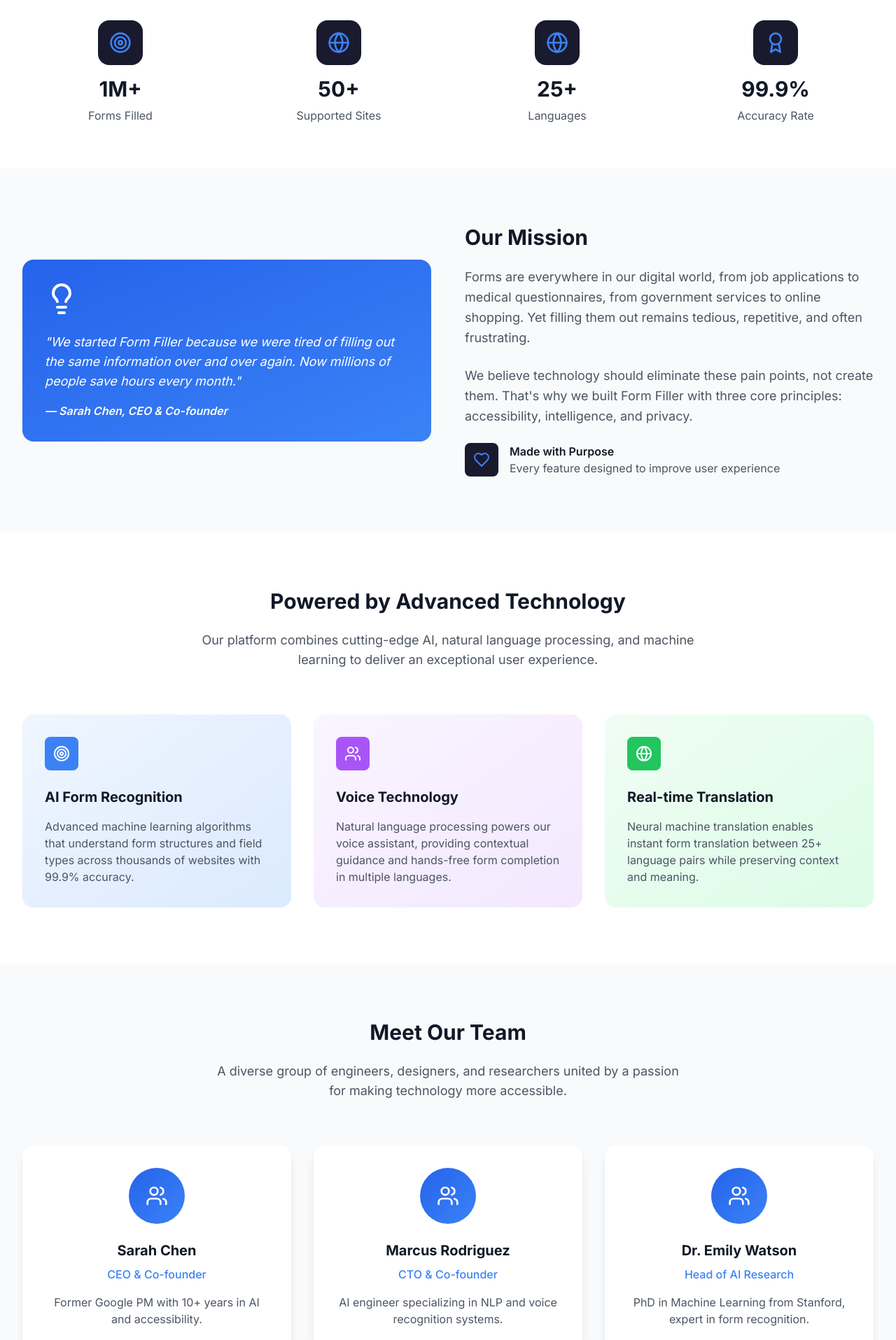
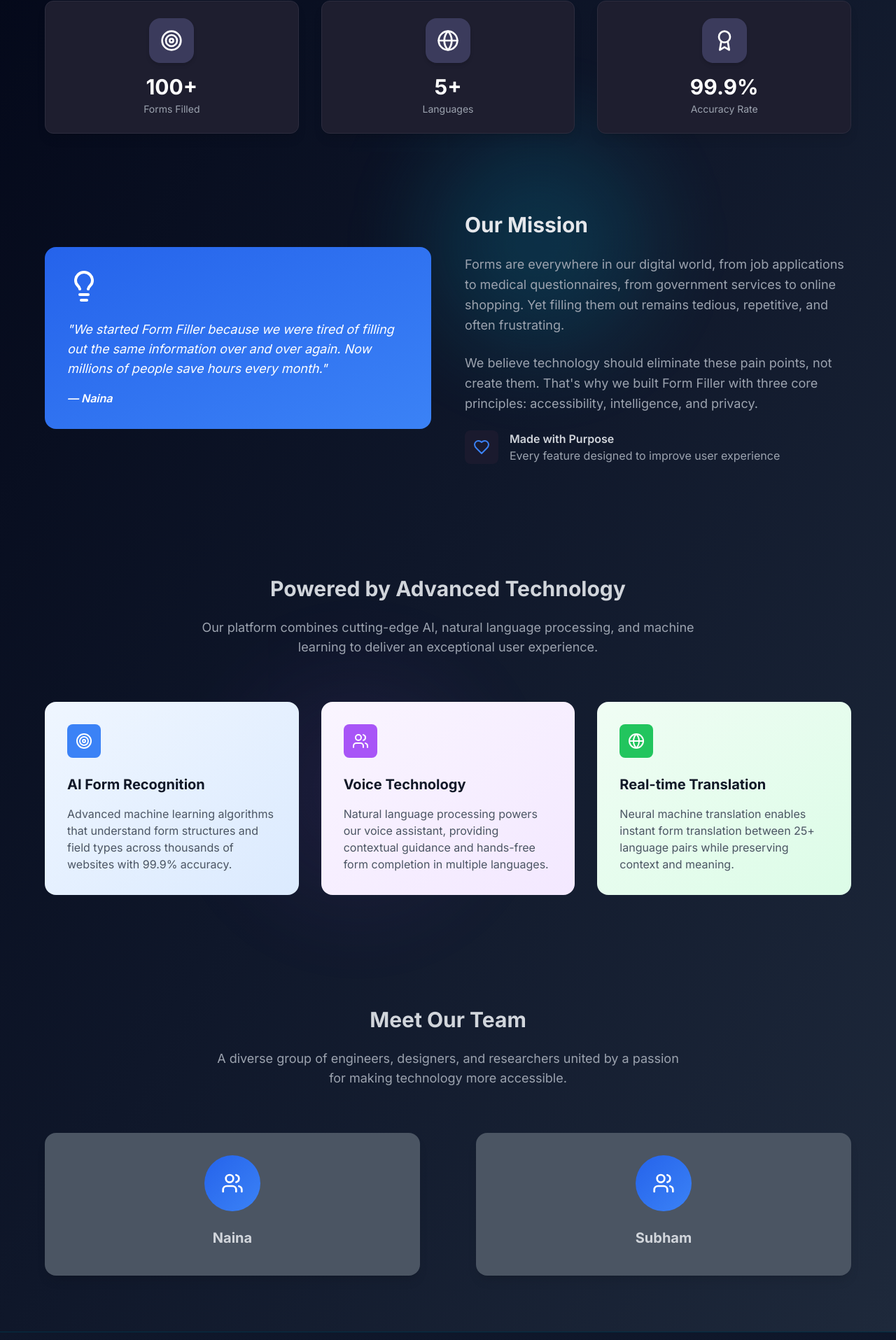
Before and after one commit to Subham8705/form-filler, a React (Vite) app: page /about in a window 1280 px wide. Shown: the part 429-2344 px from the top of the page at 70% size. Built offline with nearby package versions, Linux system fonts and the light colour scheme.

Commit message:
did some changes

```diff
--- a/src/components/Home/Hero.tsx
+++ b/src/components/Home/Hero.tsx
@@ -28,7 +28,7 @@ const Hero = () => {
       <div className="absolute top-1/4 left-1/4 w-96 h-96 bg-gradient-radial from-neon-blue/20 to-transparent rounded-full blur-3xl animate-pulse-neon"></div>
       <div className="absolute bottom-1/4 right-1/4 w-96 h-96 bg-gradient-radial from-neon-purple/20 to-transparent rounded-full blur-3xl animate-pulse-neon" style={{ animationDelay: '1s' }}></div>
 
-      <div className="relative max-w-7xl mx-auto px-4 sm:px-6 lg:px-8 text-center z-10">
+      <div className="relative max-w-7xl mx-auto py-10 px-4 sm:px-6 lg:px-8 text-center z-10">
         <div className="animate-slide-up">
           {/* Badge */}
           <div className="inline-flex items-center px-6 py-3 rounded-full bg-gradient-to-r from-neon-blue/20 to-neon-purple/20 backdrop-blur-sm border border-neon-blue/30 text-neon-blue text-sm font-medium mb-8 animate-glow">
@@ -38,11 +38,11 @@ const Hero = () => {
           </div>
 
           {/* Headline */}
-          <h1 className="text-5xl sm:text-7xl lg:text-8xl font-bold text-white mb-8 leading-tight">
+          <h1 className="text-5xl sm:text-7xl py-4 lg:text-8xl font-bold text-white mb-8 leading-tight">
             <span className="block bg-gradient-to-r from-neon-blue via-neon-purple to-neon-pink bg-clip-text text-transparent animate-glow">
               Effortless Forms.
             </span>
-            <span className="block text-white mt-2">
+            <span className="block text-white mt-2 py-4">
               AI-Powered.
             </span>
           </h1>
@@ -95,7 +95,7 @@ const Hero = () => {
           <div className="mt-16 p-6 rounded-2xl bg-gradient-to-r from-dark-800/50 to-dark-700/50 backdrop-blur-sm border border-neon-blue/20">
             <p className="text-gray-400 text-sm mb-2">Built by the amazing team:</p>
             <div className="flex flex-wrap justify-center gap-4">
-              {['Subham', 'Naina', 'Gowthami', 'Venkat'].map((name, index) => (
+              {['Subham', 'Naina'].map((name, index) => (
                 <span
                   key={name}
                   className="px-4 py-2 bg-gradient-to-r from-neon-blue/20 to-neon-purple/20 rounded-full text-neon-blue font-medium text-sm border border-neon-blue/30 hover:border-neon-purple/50 transition-all duration-300 cursor-default"
--- a/src/components/Layout/Footer.tsx
+++ b/src/components/Layout/Footer.tsx
@@ -110,7 +110,7 @@ const Footer = () => {
             <div className="flex items-center space-x-2 text-sm text-gray-500">
               <span>Built by:</span>
               <div className="flex space-x-2">
-                {['Subham', 'Naina', 'Gowthami', 'Venkat'].map((name, index) => (
+                {['Subham', 'Naina'].map((name, index) => (
                   <span
                     key={name}
                     className="px-2 py-1 bg-gradient-to-r from-neon-blue/10 to-neon-purple/10 rounded text-neon-blue text-xs border border-neon-blue/20"
--- a/src/pages/About.tsx
+++ b/src/pages/About.tsx
@@ -3,40 +3,41 @@ import { Users, Target, Lightbulb, Globe, Heart, Award } from 'lucide-react';
 
 const AboutPage = () => {
   const stats = [
-    { number: '1M+', label: 'Forms Filled', icon: Target },
-    { number: '50+', label: 'Supported Sites', icon: Globe },
-    { number: '25+', label: 'Languages', icon: Globe },
+    { number: '100+', label: 'Forms Filled', icon: Target },
+    // { number: '50+', label: 'Supported Sites', icon: Globe },
+    { number: '5+', label: 'Languages', icon: Globe },
     { number: '99.9%', label: 'Accuracy Rate', icon: Award },
   ];
 
   const team = [
     {
-      name: 'Sarah Chen',
-      role: 'CEO & Co-founder',
-      description: 'Former Google PM with 10+ years in AI and accessibility.',
+      name: 'Naina',
+      // role: 'CEO & Co-founder',
+      // description: 'Former Google PM with 10+ years in AI and accessibility.',
     },
     {
-      name: 'Marcus Rodriguez',
-      role: 'CTO & Co-founder',
-      description: 'AI engineer specializing in NLP and voice recognition systems.',
-    },
-    {
-      name: 'Dr. Emily Watson',
-      role: 'Head of AI Research',
-      description: 'PhD in Machine Learning from Stanford, expert in form recognition.',
+      name: 'Subham',
+      // role: 'CTO & Co-founder',
+      // description: 'AI engineer specializing in NLP and voice recognition systems.',
     },
   ];
 
   return (
-    <div className="pt-16 min-h-screen">
+    <div className="pt-16 min-h-screen bg-gradient-to-br from-dark-950 via-dark-900 to-dark-800 relative overflow-hidden">
+      {/* Background effects */}
+      <div className="absolute inset-0 bg-cyber-grid opacity-10"></div>
+      <div className="absolute top-1/4 right-1/4 w-96 h-96 bg-gradient-radial from-neon-blue/20 to-transparent rounded-full blur-3xl animate-pulse-neon"></div>
+      <div className="absolute bottom-1/4 left-1/4 w-96 h-96 bg-gradient-radial from-neon-purple/20 to-transparent rounded-full blur-3xl animate-pulse-neon" style={{ animationDelay: '1s' }}></div>
+
+      <div className="max-w-7xl mx-auto px-4 sm:px-6 lg:px-8 py-19 relative z-10">
       {/* Hero Section */}
-      <section className="bg-gradient-to-br from-primary-50 via-white to-blue-50 py-20">
+      <section className='text-center mb-16 animate-slide-up text-white py-10'>
         <div className="max-w-7xl mx-auto px-4 sm:px-6 lg:px-8">
           <div className="text-center animate-slide-up">
-            <h1 className="text-4xl sm:text-5xl font-bold text-gray-900 mb-6">
-              About Form Filler
-            </h1>
-            <p className="text-xl text-gray-600 max-w-3xl mx-auto leading-relaxed">
+            <h1 className="text-5xl sm:text-6xl font-bold text-white mb-8">
+            About <span className="bg-gradient-to-r from-neon-blue to-neon-purple bg-clip-text text-transparent">Form Filler</span>
+          </h1>
+            <p className="text-xl text-gray-400 max-w-3xl mx-auto leading-relaxed">
               We're on a mission to make digital forms accessible, efficient, and effortless for everyone.
               Through the power of AI, voice technology, and intelligent translation, we're transforming
               how people interact with online forms worldwide.
@@ -46,18 +47,21 @@ const AboutPage = () => {
       </section>
 
       {/* Stats Section */}
-      <section className="py-16 bg-white">
+      <section className="py-8">
         <div className="max-w-7xl mx-auto px-4 sm:px-6 lg:px-8">
-          <div className="grid grid-cols-2 md:grid-cols-4 gap-8">
+          <div className="grid grid-cols-2 md:grid-cols-3 gap-8">
             {stats.map((stat, index) => {
               const Icon = stat.icon;
               return (
-                <div key={index} className="text-center">
-                  <div className="bg-primary-100 w-16 h-16 rounded-2xl flex items-center justify-center mx-auto mb-4">
-                    <Icon className="h-8 w-8 text-primary-600" />
+                <div
+                  key={index}
+                  className="text-center bg-[#1e1e2f] py-6 px-4 rounded-xl shadow-lg border border-[#2c2c3e]"
+                >
+                  <div className="bg-[#3b3b5c] w-16 h-16 rounded-2xl flex items-center justify-center mx-auto mb-4 shadow-md">
+                    <Icon className="h-8 w-8 text-white" />
                   </div>
-                  <div className="text-3xl font-bold text-gray-900 mb-2">{stat.number}</div>
-                  <div className="text-gray-600">{stat.label}</div>
+                  <div className="text-3xl font-bold text-white mb-1">{stat.number}</div>
+                  <div className="text-sm text-gray-400">{stat.label}</div>
                 </div>
               );
             })}
@@ -66,19 +70,19 @@ const AboutPage = () => {
       </section>
 
       {/* Mission Section */}
-      <section className="py-20 bg-gray-50">
+      <section className="py-20">
         <div className="max-w-7xl mx-auto px-4 sm:px-6 lg:px-8">
           <div className="grid lg:grid-cols-2 gap-12 items-center">
             <div>
-              <h2 className="text-3xl font-bold text-gray-900 mb-6">
+              <h2 className="text-3xl font-bold text-gray-200 mb-6">
                 Our Mission
               </h2>
-              <p className="text-lg text-gray-600 mb-6 leading-relaxed">
+              <p className="text-lg text-gray-400 mb-6 leading-relaxed">
                 Forms are everywhere in our digital world, from job applications to medical questionnaires,
                 from government services to online shopping. Yet filling them out remains tedious, repetitive,
                 and often frustrating.
               </p>
-              <p className="text-lg text-gray-600 mb-6 leading-relaxed">
+              <p className="text-lg text-gray-400 mb-6 leading-relaxed">
                 We believe technology should eliminate these pain points, not create them. That's why we built
                 Form Filler with three core principles: accessibility, intelligence, and privacy.
               </p>
@@ -87,8 +91,8 @@ const AboutPage = () => {
                   <Heart className="h-6 w-6 text-primary-600" />
                 </div>
                 <div>
-                  <div className="font-semibold text-gray-900">Made with Purpose</div>
-                  <div className="text-gray-600">Every feature designed to improve user experience</div>
+                  <div className="font-semibold text-gray-300">Made with Purpose</div>
+                  <div className="text-gray-400">Every feature designed to improve user experience</div>
                 </div>
               </div>
             </div>
@@ -99,7 +103,7 @@ const AboutPage = () => {
                   "We started Form Filler because we were tired of filling out the same information
                   over and over again. Now millions of people save hours every month."
                 </blockquote>
-                <cite className="font-semibold">— Sarah Chen, CEO & Co-founder</cite>
+                <cite className="font-semibold">— Naina</cite>
               </div>
             </div>
           </div>
@@ -107,13 +111,13 @@ const AboutPage = () => {
       </section>
 
       {/* Technology Section */}
-      <section className="py-20 bg-white">
+      <section className="py-20">
         <div className="max-w-7xl mx-auto px-4 sm:px-6 lg:px-8">
           <div className="text-center mb-16">
-            <h2 className="text-3xl font-bold text-gray-900 mb-6">
+            <h2 className="text-3xl font-bold text-gray-300 mb-6">
               Powered by Advanced Technology
             </h2>
-            <p className="text-lg text-gray-600 max-w-3xl mx-auto">
+            <p className="text-lg text-gray-400 max-w-3xl mx-auto">
               Our platform combines cutting-edge AI, natural language processing, and machine learning
               to deliver an exceptional user experience.
             </p>
@@ -157,32 +161,33 @@ const AboutPage = () => {
       </section>
 
       {/* Team Section */}
-      <section className="py-20 bg-gray-50">
+      <section className="py-20">
         <div className="max-w-7xl mx-auto px-4 sm:px-6 lg:px-8">
           <div className="text-center mb-16">
-            <h2 className="text-3xl font-bold text-gray-900 mb-6">
+            <h2 className="text-3xl font-bold text-gray-300 mb-6">
               Meet Our Team
             </h2>
-            <p className="text-lg text-gray-600 max-w-2xl mx-auto">
+            <p className="text-lg text-gray-400 max-w-2xl mx-auto">
               A diverse group of engineers, designers, and researchers united by a passion
               for making technology more accessible.
             </p>
           </div>
 
-          <div className="grid md:grid-cols-3 gap-8">
+          <div className="grid md:grid-cols-2 gap-20">
             {team.map((member, index) => (
-              <div key={index} className="bg-white p-8 rounded-2xl shadow-lg text-center">
+              <div key={index} className="bg-gray-600 p-8 rounded-2xl shadow-lg text-center">
                 <div className="w-20 h-20 bg-gradient-to-br from-primary-500 to-primary-600 rounded-full mx-auto mb-6 flex items-center justify-center">
                   <Users className="h-8 w-8 text-white" />
                 </div>
-                <h3 className="text-xl font-bold text-gray-900 mb-2">{member.name}</h3>
-                <div className="text-primary-600 font-medium mb-4">{member.role}</div>
-                <p className="text-gray-600">{member.description}</p>
+                <h3 className="text-xl font-bold text-gray-300 mb-2">{member.name}</h3>
+                {/* <div className="text-primary-600 font-medium mb-4">{member.role}</div> */}
+                {/* <p className="text-gray-600">{member.description}</p> */}
               </div>
             ))}
           </div>
         </div>
       </section>
+      </div>
     </div>
   );
 };
--- a/src/pages/Contact.tsx
+++ b/src/pages/Contact.tsx
@@ -29,21 +29,21 @@ const ContactPage = () => {
     {
       icon: Mail,
       title: 'Email Support',
-      value: 'support@formfiller.ai',
+      value: 'subhamkumarshee@gmail.com',
       description: 'Get help within 24 hours',
     },
     {
       icon: Phone,
       title: 'Phone Support',
-      value: '+1 (555) 123-4567',
-      description: 'Mon-Fri, 9AM-6PM PST',
+      value: '+91 85198 38150',
+      description: 'Mon-Fri, 9AM-6PM IST',
     },
-    {
-      icon: MapPin,
-      title: 'Headquarters',
-      value: 'San Francisco, CA',
-      description: 'Silicon Valley, USA',
-    },
+    // {
+    //   icon: MapPin,
+    //   title: 'Headquarters',
+    //   value: 'San Francisco, CA',
+    //   description: 'Silicon Valley, USA',
+    // },
   ];
 
   if (isSubmitted) {
@@ -71,24 +71,31 @@ const ContactPage = () => {
   }
 
   return (
-    <div className="pt-16 min-h-screen bg-gradient-to-br from-primary-50 via-white to-blue-50">
-      <div className="max-w-7xl mx-auto px-4 sm:px-6 lg:px-8 py-20">
+    <div className="pt-16 min-h-screen bg-gradient-to-br from-dark-950 via-dark-900 to-dark-800 relative overflow-hidden">
+      {/* Background effects */}
+      <div className="absolute inset-0 bg-cyber-grid opacity-10"></div>
+      <div className="absolute top-1/4 right-1/4 w-96 h-96 bg-gradient-radial from-neon-blue/20 to-transparent rounded-full blur-3xl animate-pulse-neon"></div>
+      <div className="absolute bottom-1/4 left-1/4 w-96 h-96 bg-gradient-radial from-neon-purple/20 to-transparent rounded-full blur-3xl animate-pulse-neon" style={{ animationDelay: '1s' }}></div>
+
+      <div className="max-w-7xl mx-auto px-4 sm:px-6 lg:px-8 py-19 relative z-10">
+      <div className="max-w-7xl mx-auto px-4 sm:px-6 lg:px-8 py-2">
         {/* Header */}
         <div className="text-center mb-16 animate-slide-up">
-          <h1 className="text-4xl sm:text-5xl font-bold text-gray-900 mb-6">
+          <h1 className="text-4xl sm:text-5xl font-bold text-gray-300 mb-6">
             Get in Touch
           </h1>
-          <p className="text-xl text-gray-600 max-w-3xl mx-auto">
+          <p className="text-xl text-gray-400 max-w-3xl mx-auto">
             Have questions about Form Filler? Need technical support? Want to share feedback?
             We'd love to hear from you.
           </p>
         </div>
+      </div>
 
         <div className="grid lg:grid-cols-3 gap-12">
           {/* Contact Info */}
           <div className="lg:col-span-1 space-y-8">
             <div>
-              <h2 className="text-2xl font-bold text-gray-900 mb-6">
+              <h2 className="text-2xl font-bold text-gray-300 mb-6">
                 Contact Information
               </h2>
               {contactInfo.map((info, index) => {
@@ -99,7 +106,7 @@ const ContactPage = () => {
                       <Icon className="h-6 w-6 text-primary-600" />
                     </div>
                     <div>
-                      <h3 className="font-semibold text-gray-900 mb-1">{info.title}</h3>
+                      <h3 className="font-semibold text-gray-300 mb-1">{info.title}</h3>
                       <p className="text-primary-600 font-medium mb-1">{info.value}</p>
                       <p className="text-gray-600 text-sm">{info.description}</p>
                     </div>
--- a/src/pages/Download.tsx
+++ b/src/pages/Download.tsx
@@ -31,7 +31,7 @@ const DownloadPage = () => {
 
   const browsers = [
     { name: 'Chrome', icon: Chrome, supported: true, link: '#' },
-    { name: 'Edge', icon: Chrome, supported: true, link: '#' },
+    { name: 'Edge', icon: Chrome, supported: false, link: '#' },
     { name: 'Firefox', icon: Chrome, supported: false, link: null },
     { name: 'Safari', icon: Chrome, supported: false, link: null },
   ];
@@ -51,7 +51,7 @@ const DownloadPage = () => {
             Featured Extension
             <Sparkles className="h-4 w-4 ml-2 animate-pulse" />
           </div>
-          <h1 className="text-5xl sm:text-6xl font-bold text-white mb-8">
+          <h1 className="text-5xl sm:text-6xl font-bold text-white mb-8 py-10">
             Download <span className="bg-gradient-to-r from-neon-blue to-neon-purple bg-clip-text text-transparent">Form Filler</span>
           </h1>
           <p className="text-xl text-gray-300 mb-12 max-w-4xl mx-auto leading-relaxed">
```
Also changed, not shown: 1 other file (tests, documents, lock files or other folders).
